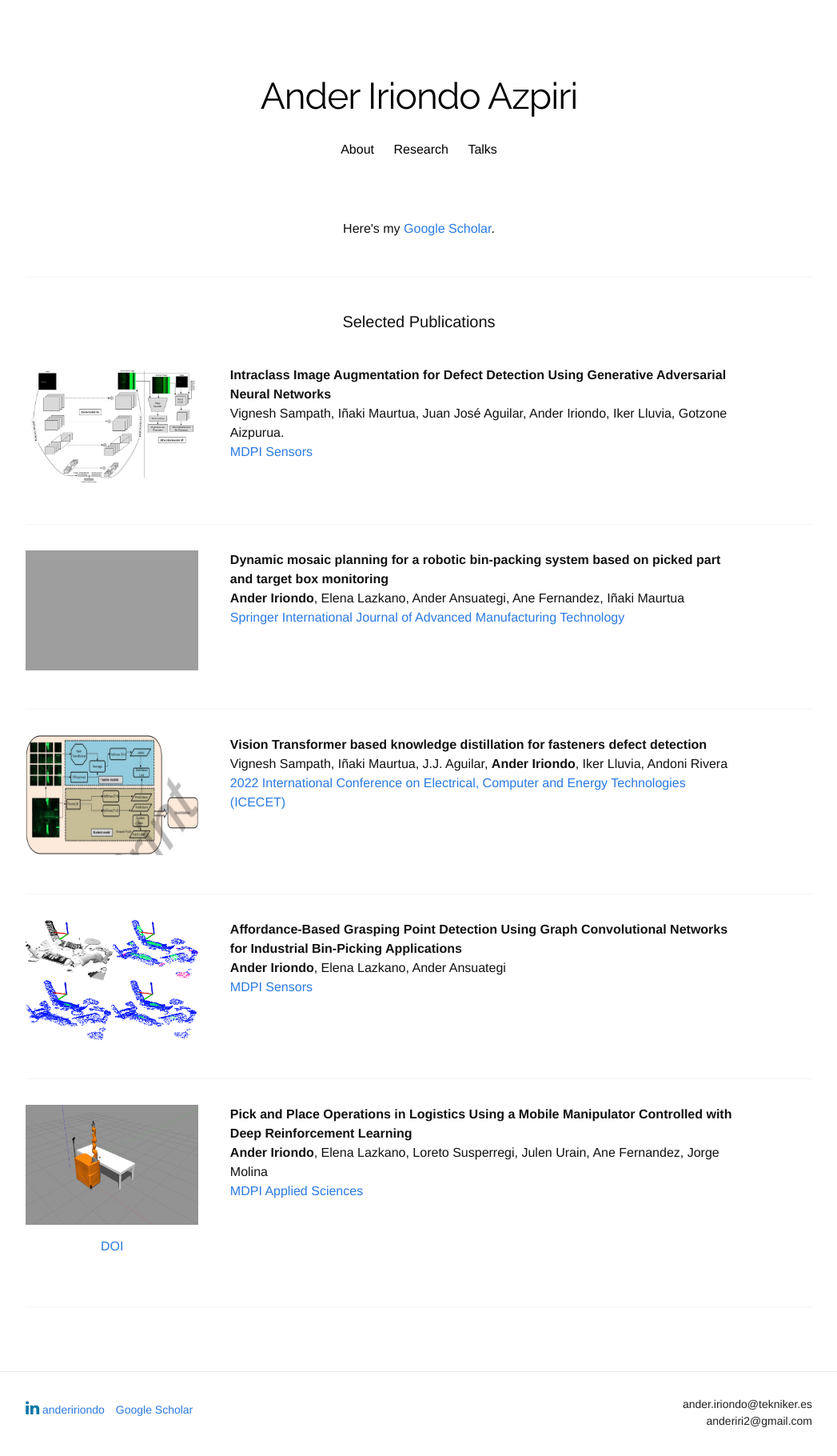
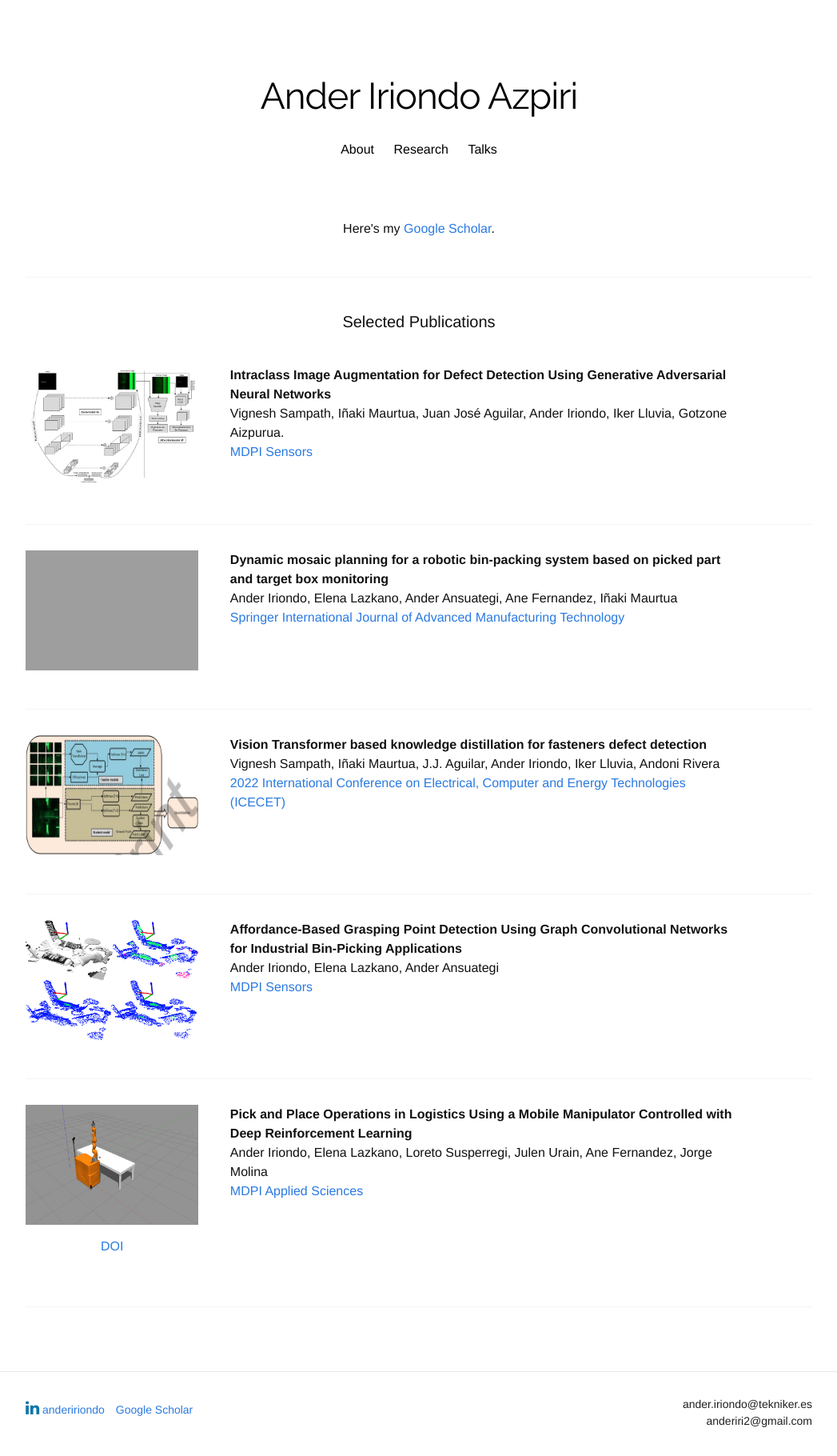
Before and after one commit to anderiri2/anderiri2.github.io, a Jekyll site: the page built from research.html, in a window 1280 px wide. Shown: the whole page at 80% size, without its empty margins (116-1163 px from the left). Built offline with Jekyll 4.4.1, drawn with Linux system fonts in a browser that asks for light colours; nearby versions of some CDN libraries; some web fonts are replaced; a style sheet for code colours, icons or effects is not loaded; grey boxes are pictures that could not be loaded.

```diff
--- a/research.html
+++ b/research.html
@@ -44,7 +44,7 @@ title: "Research Overview"
   <div class="eight columns">
 
     <b> Dynamic mosaic planning for a robotic bin-packing system based on picked part and target box monitoring </b>
-    <p> <b>Ander Iriondo</b>, Elena Lazkano, Ander Ansuategi, Ane Fernandez, Iñaki Maurtua<br />
+    <p> Ander Iriondo, Elena Lazkano, Ander Ansuategi, Ane Fernandez, Iñaki Maurtua<br />
     <a href="https://doi.org/10.1007/s00170-022-10601-9">Springer International Journal of Advanced Manufacturing Technology </a></p>
 
   </div>
@@ -64,7 +64,7 @@ title: "Research Overview"
   <div class="eight columns">
 
     <b> Vision Transformer based knowledge distillation for fasteners defect detection </b>
-    <p> Vignesh Sampath, Iñaki Maurtua, J.J. Aguilar, <b>Ander Iriondo</b>, Iker Lluvia, Andoni Rivera <br />
+    <p> Vignesh Sampath, Iñaki Maurtua, J.J. Aguilar, Ander Iriondo, Iker Lluvia, Andoni Rivera <br />
     <a href="https://doi.org/10.1109/ICECET55527.2022.9872566">2022 International Conference on Electrical, Computer and Energy Technologies (ICECET)</a> </p>
   </div>
 </div>
@@ -80,7 +80,7 @@ title: "Research Overview"
   <div class="eight columns">
 
     <b> Affordance-Based Grasping Point Detection Using Graph Convolutional Networks for Industrial Bin-Picking Applications </b>
-    <p> <b>Ander Iriondo</b>, Elena Lazkano, Ander Ansuategi <br />
+    <p> Ander Iriondo, Elena Lazkano, Ander Ansuategi <br />
     <a href="https://doi.org/10.3390/s21030816">MDPI Sensors</a> </p>
 
   </div>
@@ -103,7 +103,7 @@ title: "Research Overview"
     <div class="eight columns">
 
       <b> Pick and Place Operations in Logistics Using a Mobile Manipulator Controlled with Deep Reinforcement Learning </b>
-      <p> <b>Ander Iriondo</b>, Elena Lazkano, Loreto Susperregi, Julen Urain, Ane Fernandez, Jorge Molina <br />
+      <p> Ander Iriondo, Elena Lazkano, Loreto Susperregi, Julen Urain, Ane Fernandez, Jorge Molina <br />
       <a href="https://doi.org/10.3390/app9020348">MDPI Applied Sciences</a> </p>
     </div>
   </div>
```
